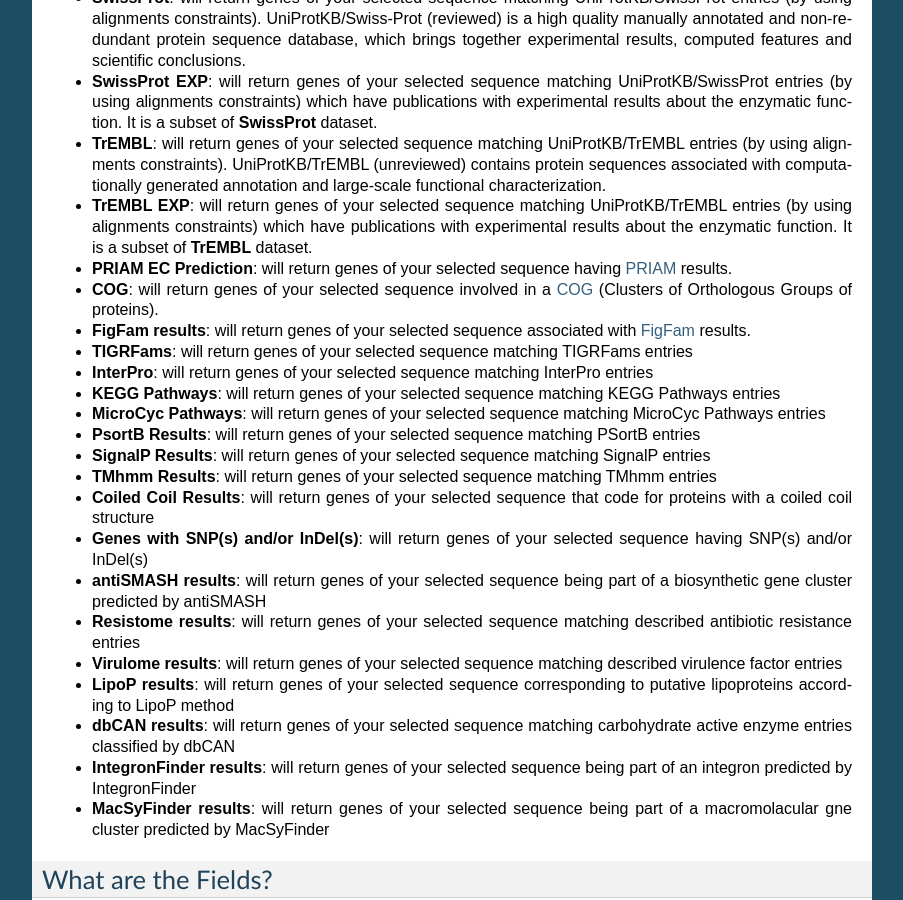
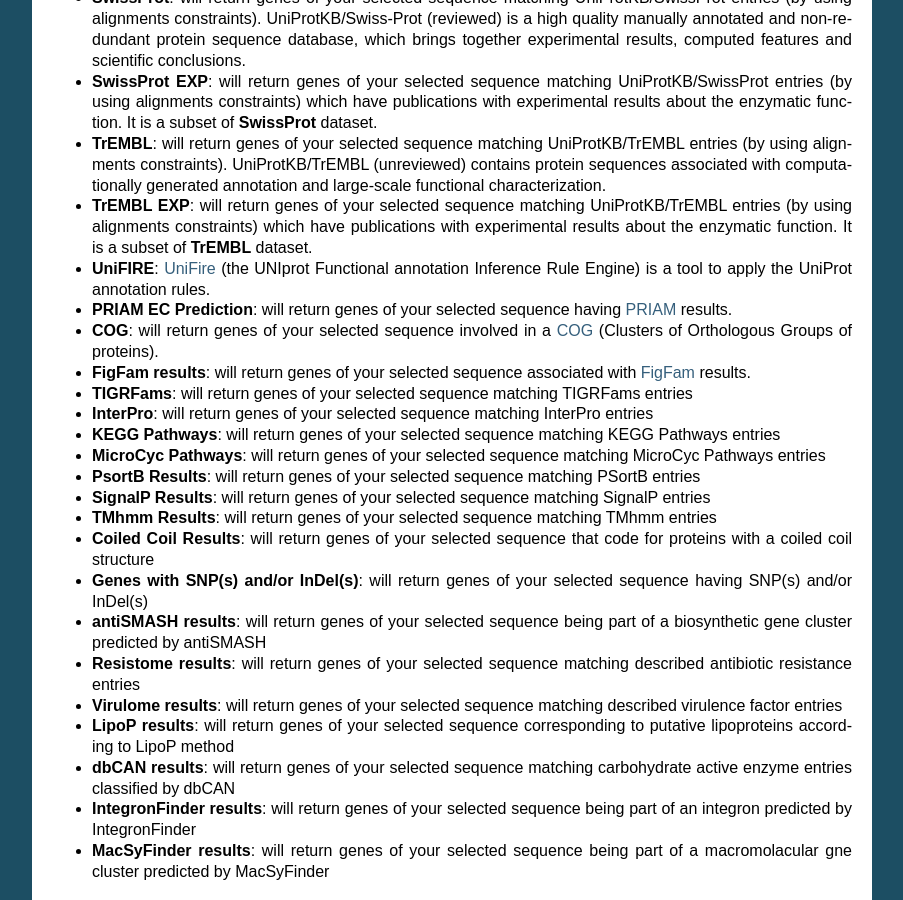
Before and after one commit to labgem/microscope-user-doc, a Sphinx documentation site: the page built from docs/content/search/keywords.rst, in a window 1280 px wide and 900 px high, scrolled down 3158 px. Shown: the whole window, without its empty margins (198-1101 px from the left). Built offline with Sphinx 7.4.7, drawn with Linux system fonts in a browser that asks for light colours; formulas are drawn with MathJax 3.

Commit message:
Update keywords.rst

```diff
--- a/docs/content/search/keywords.rst
+++ b/docs/content/search/keywords.rst
@@ -79,6 +79,7 @@
 * **SwissProt EXP**: will return genes of your selected sequence matching UniProtKB/SwissProt entries (by using alignments constraints) which have publications with experimental results about the enzymatic function. It is a subset of **SwissProt** dataset.
 * **TrEMBL**: will return genes of your selected sequence matching UniProtKB/TrEMBL entries (by using alignments constraints). UniProtKB/TrEMBL (unreviewed) contains protein sequences associated with computationally generated annotation and large-scale functional characterization.
 * **TrEMBL EXP**: will return genes of your selected sequence matching UniProtKB/TrEMBL entries (by using alignments constraints) which have publications with experimental results about the enzymatic function. It is a subset of **TrEMBL** dataset.
+* **UniFIRE**: `UniFire <https://www.uniprot.org/help/automatic_annotation>`_ (the UNIprot Functional annotation Inference Rule Engine) is a tool to apply the UniProt annotation rules.
 * **PRIAM EC Prediction**: will return genes of your selected sequence having `PRIAM <http://priam.prabi.fr/>`_ results.
 * **COG**: will return genes of your selected sequence involved in a `COG <http://www.ncbi.nlm.nih.gov/COG/>`_ (Clusters of Orthologous Groups of proteins).
 * **FigFam results**: will return genes of your selected sequence associated with `FigFam <http://seed-viewer.theseed.org/seedviewer.cgi?page=FigFamViewer>`_ results.
```
